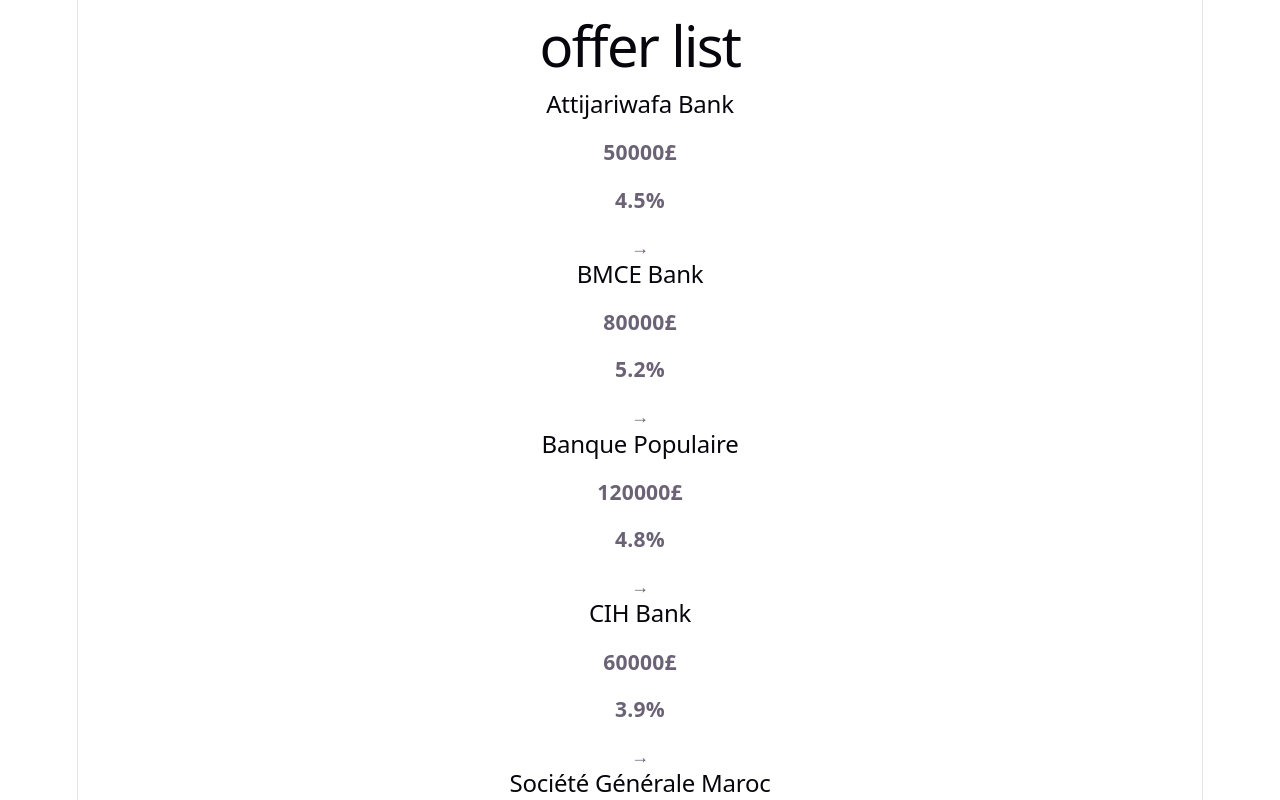
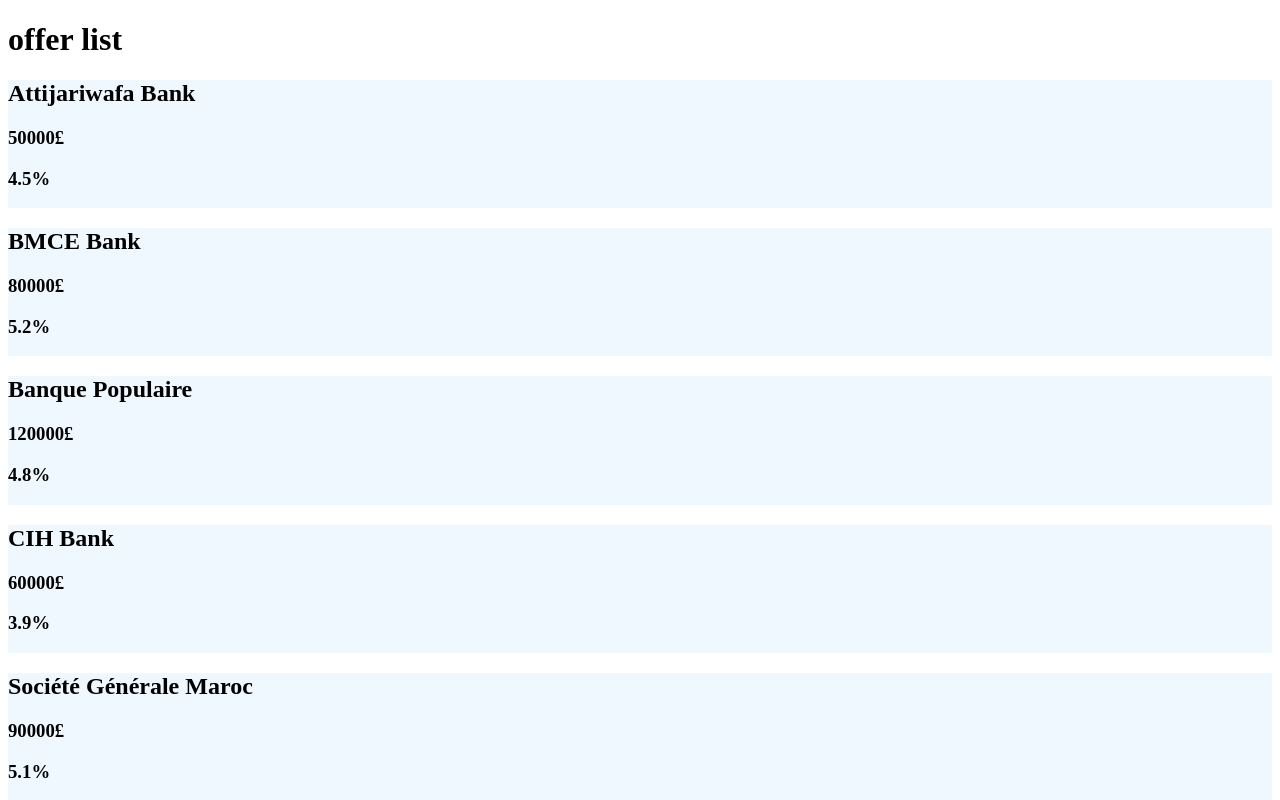
Before and after one commit to shsalima/credit-comparator, a React (Vite) app: page / in a window 1280 px wide. Shown: the top 800 px of the page. Built offline with nearby package versions, Linux system fonts and the light colour scheme.

Commit message:
travail sur affichage de detail d'un card

```diff
--- a/src/components/OfferCard.jsx
+++ b/src/components/OfferCard.jsx
@@ -1,16 +1,30 @@
+import "../styles/card.css";
+// import "../styles/detail.css";
 
+const toggleCrad = (offerId) => {
+  const offerDetails = document.getElementById(String(offerId));
+  if (!offerDetails) {
+    console.error("offer not found");
+    return;
+  }
+  console.log(offerDetails);
 
-
+  offerDetails.classList.toggle("detail-card-expanded");
+};
 export default function OfferCard({ offer }) {
   return (
-    <div className="card">
+    <div className="card" onClick={() => toggleCrad(offer.id)}>
       <h2>{offer.provider}</h2>
 
       <div className="info">
         <h3>{offer.montant}£</h3>
         <h3>{offer.taux}%</h3>
       </div>
-      <a  className="arrow">→ </a>
+      <div className="detail-card" id={offer.id}>
+        <p>Durée: {offer.duree}</p>
+        <p>Mensualité: {offer.mensualite}</p>
+        <p>Total: {offer.cout_total}</p>
+      </div>
     </div>
   );
 }
--- a/src/index.css
+++ b/src/index.css
@@ -1,111 +1,3 @@
-:root {
-  --text: #6b6375;
-  --text-h: #08060d;
-  --bg: #fff;
-  --border: #e5e4e7;
-  --code-bg: #f4f3ec;
-  --accent: #aa3bff;
-  --accent-bg: rgba(170, 59, 255, 0.1);
-  --accent-border: rgba(170, 59, 255, 0.5);
-  --social-bg: rgba(244, 243, 236, 0.5);
-  --shadow:
-    rgba(0, 0, 0, 0.1) 0 10px 15px -3px, rgba(0, 0, 0, 0.05) 0 4px 6px -2px;
-
-  --sans: system-ui, 'Segoe UI', Roboto, sans-serif;
-  --heading: system-ui, 'Segoe UI', Roboto, sans-serif;
-  --mono: ui-monospace, Consolas, monospace;
-
-  font: 18px/145% var(--sans);
-  letter-spacing: 0.18px;
-  color-scheme: light dark;
-  color: var(--text);
-  background: var(--bg);
-  font-synthesis: none;
-  text-rendering: optimizeLegibility;
-  -webkit-font-smoothing: antialiased;
-  -moz-osx-font-smoothing: grayscale;
-
-  @media (max-width: 1024px) {
-    font-size: 16px;
-  }
+html {
+  interpolate-size: allow-keywords;
 }
-
-@media (prefers-color-scheme: dark) {
-  :root {
-    --text: #9ca3af;
-    --text-h: #f3f4f6;
-    --bg: #16171d;
-    --border: #2e303a;
-    --code-bg: #1f2028;
-    --accent: #c084fc;
-    --accent-bg: rgba(192, 132, 252, 0.15);
-    --accent-border: rgba(192, 132, 252, 0.5);
-    --social-bg: rgba(47, 48, 58, 0.5);
-    --shadow:
-      rgba(0, 0, 0, 0.4) 0 10px 15px -3px, rgba(0, 0, 0, 0.25) 0 4px 6px -2px;
-  }
-
-  #social .button-icon {
-    filter: invert(1) brightness(2);
-  }
-}
-
-body {
-  margin: 0;
-}
-
-#root {
-  width: 1126px;
-  max-width: 100%;
-  margin: 0 auto;
-  text-align: center;
-  border-inline: 1px solid var(--border);
-  min-height: 100svh;
-  display: flex;
-  flex-direction: column;
-  box-sizing: border-box;
-}
-
-h1,
-h2 {
-  font-family: var(--heading);
-  font-weight: 500;
-  color: var(--text-h);
-}
-
-h1 {
-  font-size: 56px;
-  letter-spacing: -1.68px;
-  margin: 32px 0;
-  @media (max-width: 1024px) {
-    font-size: 36px;
-    margin: 20px 0;
-  }
-}
-h2 {
-  font-size: 24px;
-  line-height: 118%;
-  letter-spacing: -0.24px;
-  margin: 0 0 8px;
-  @media (max-width: 1024px) {
-    font-size: 20px;
-  }
-}
-p {
-  margin: 0;
-}
-
-code,
-.counter {
-  font-family: var(--mono);
-  display: inline-flex;
-  border-radius: 4px;
-  color: var(--text-h);
-}
-
-code {
-  font-size: 15px;
-  line-height: 135%;
-  padding: 4px 8px;
-  background: var(--code-bg);
-}
--- a/src/styles/card.css
+++ b/src/styles/card.css
@@ -0,0 +1,14 @@
+.card{
+    background: aliceblue;
+    cursor: pointer;
+}
+.detail-card{
+    overflow: hidden;
+    height: 0;
+    transition: all 200ms ease-in-out ;
+}
+
+.detail-card-expanded{
+    height: auto;
+    overflow: auto;
+}
```
Also changed, not shown: src/components/OfferDetails.jsx (deleted), src/components/OfferList.jsx (line endings or trailing spaces), src/styles/detail.css (deleted).
